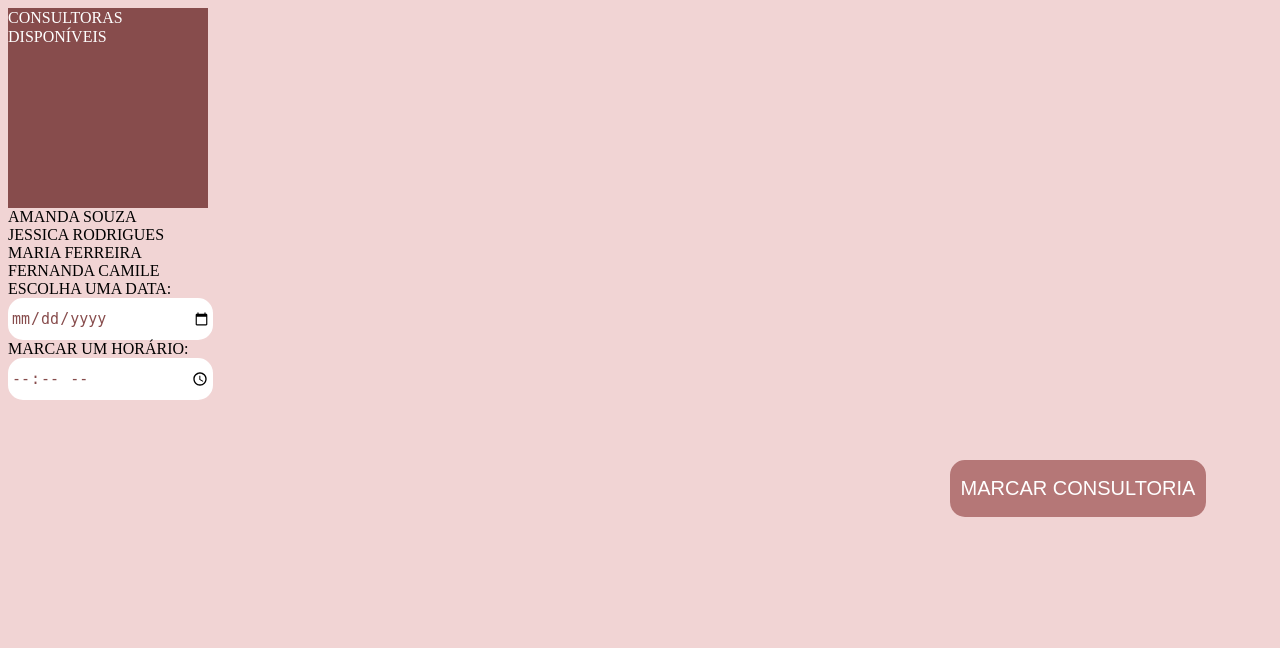
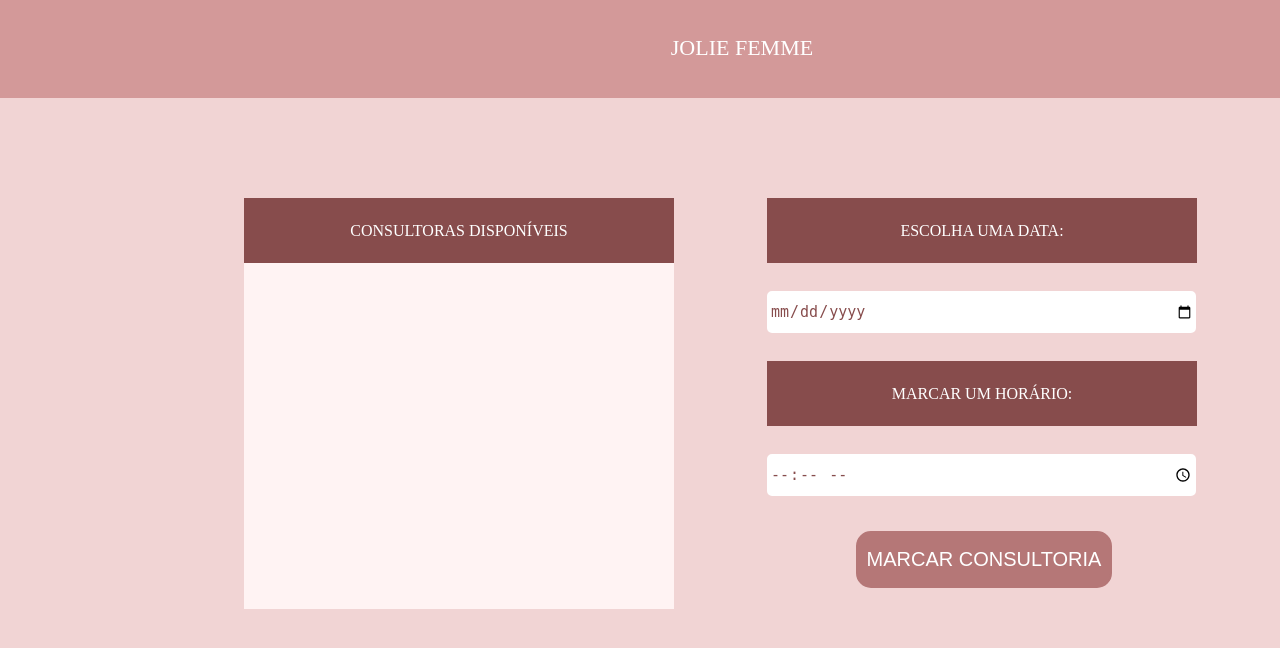
Before and after one commit to clarameister/joliefemme, a PHP site: page /pconsultoria.html in a window 1280 px wide; the page is wider, and only the part inside the window is pictured. Shown: the top 648 px of that part. Run offline with PHP 8.4, Linux system fonts and the light colour scheme.

Commit message:
consultoria pronta

```diff
--- a/estilocia.css
+++ b/estilocia.css
@@ -3,24 +3,91 @@ body
     background-color: #F1D4D4;
     overflow: hidden;
 }
+#ret1
+{
+    background-color: #D39999;
+    color: white;
+    font-size: 22px;
+    height: 100px;
+    width: 1500px;
+    margin-left: -16px;
+    margin-top: -10px;
+    display: flex;
+    flex-direction: column;
+    justify-content: center;
+    text-align: center;
+}
+.quadrado
+{
+    margin-left: 236px;
+    margin-top: 100px;
+}
 #consd
 {
     background-color: #874C4C;
     color: white;
-    width: 200px;
-    height: 200px;
-    line-height: 1.2em;
-    vertical-align: bottom;
+    width: 430px;
+    height: 65px;
+    display: flex;
+    flex-direction: column;
+    justify-content: center;
+    text-align: center;
+}
+#ret2
+{
+    background-color: #FFF3F3;
+    width: 430px;
+    height: 346px;
+    display: flex;
+    flex-direction: column;
+    justify-content: center;
+    text-align: center;
+}
+#dt
+{
+    margin-left: 759px;
+    margin-top: -429px;
+    background-color: #874C4C;
+    color: white;
+    width: 430px;
+    height: 65px;
+    display: flex;
+    flex-direction: column;
+    justify-content: center;
+    text-align: center;
+}
+#data
+{
+    margin-left: 759px;
+    margin-top: 10px;
+}
+#hr
+{
+    margin-left: 759px;
+    margin-top: 28px;
+    background-color: #874C4C;
+    color: white;
+    width: 430px;
+    height: 65px;
+    display: flex;
+    flex-direction: column;
+    justify-content: center;
+    text-align: center;
+}
+#horario
+{
+    margin-left: 759px;
+    margin-top: 10px;
 }
 input
 {
-    width: 200px;
+    width: 424px;
     height: 38px;
     background-color: white;
     color: #874C4C;
     border-style: solid;
     border-color: white;
-    border-radius: 15px;
+    border-radius: 5px;
     font-size: 15px;
 }
 button
@@ -29,8 +96,8 @@ button
     font-size: 20px;
     color: white;
     background-color: #B57777;
-    margin-left: 942px;
-    margin-top: 60px;
+    margin-left: 848px;
+    margin-top: 35px;
     width: 256px;
     height: 57px;
     border-style: solid;
--- a/pconsultoria.html
+++ b/pconsultoria.html
@@ -8,24 +8,29 @@
     <title>CONSULTORIA</title>
 </head>
 <body>
-    <div id="consd">
-        CONSULTORAS DISPONÍVEIS
+    <div id="ret1">
+        JOLIE FEMME
     </div>
-    <div id="ret1">
-            AMANDA SOUZA<br>
-            JESSICA RODRIGUES<br>
-            MARIA FERREIRA<br>
-            FERNANDA CAMILE
+    <div class="quadrado">
+        <div id="consd">
+            CONSULTORAS DISPONÍVEIS
+        </div>
+        <div id="ret2">
+
+        </div>
     </div>
+    <br>
     <div id="dt">
         ESCOLHA UMA DATA:
     </div>
+    <br>
     <div id="data">
         <input type="date">
     </div>
     <div id="hr">
         MARCAR UM HORÁRIO:
     </div>
+    <br>
     <div id="horario">
         <input type="time">
     </div>
```
